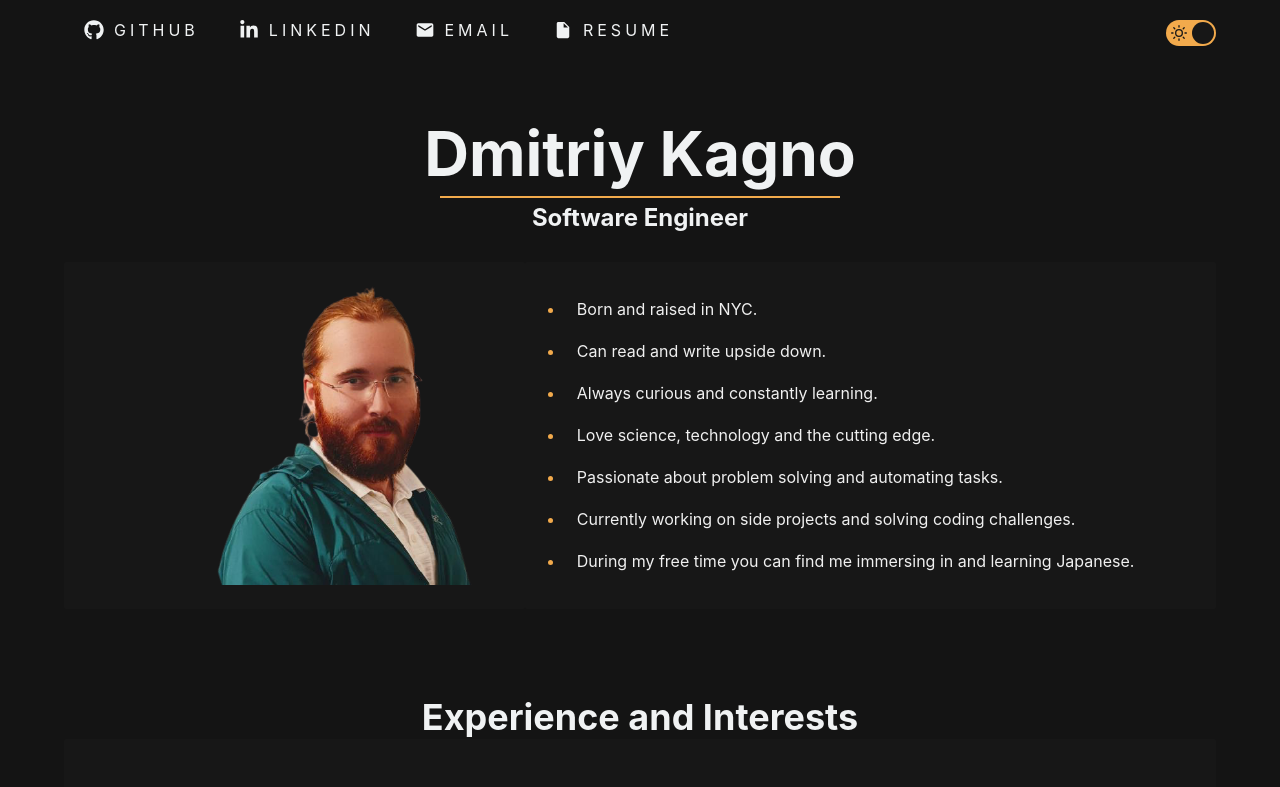
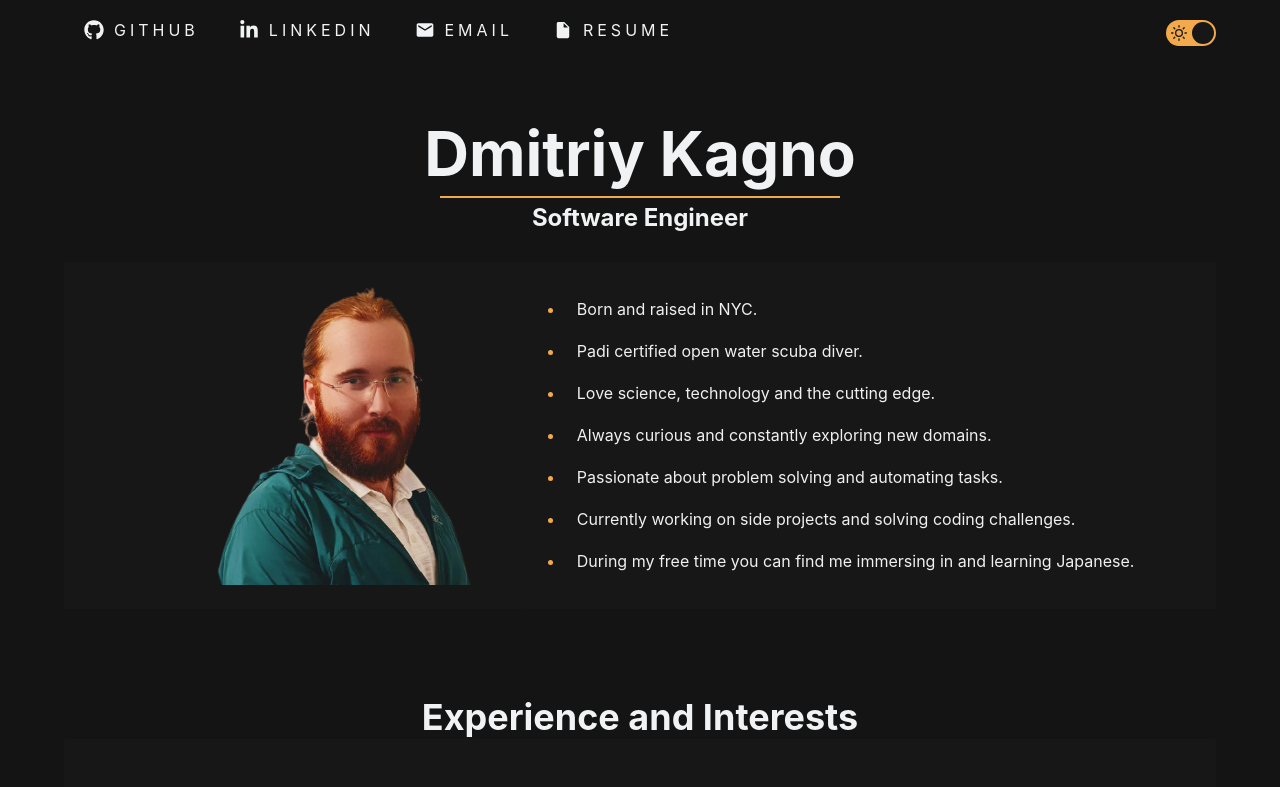
Before and after one commit to OrangeRed/OrangeRed, a React (Create React App) app: page / in a window 1280 px wide. Shown: the top 787 px of the page. Built offline with nearby package versions, Linux system fonts and the light colour scheme.

Commit message:
changed about me

```diff
--- a/src/Data.js
+++ b/src/Data.js
@@ -1,81 +1,87 @@
-import { FaGithub, FaLinkedinIn, FaPencilAlt, FaCode, FaBookmark } from 'react-icons/fa';
-import { MdEmail } from 'react-icons/md';
-import { IoMdDocument } from 'react-icons/io';
+import {
+  FaGithub,
+  FaLinkedinIn,
+  FaPencilAlt,
+  FaCode,
+  FaBookmark,
+} from "react-icons/fa";
+import { MdEmail } from "react-icons/md";
+import { IoMdDocument } from "react-icons/io";
 
 export const socialLinks = [
   {
     title: "Github",
     icon: FaGithub,
-    url: "https://github.com/OrangeRed"
+    url: "https://github.com/OrangeRed",
   },
   {
     title: "LinkedIn",
     icon: FaLinkedinIn,
-    url: "https://www.linkedin.com/in/dmitriy-kagno/"
+    url: "https://www.linkedin.com/in/dmitriy-kagno/",
   },
   {
     title: "Email",
     icon: MdEmail,
-    url: "mailto:Kagno.Dmitriy@gmail.com"
+    url: "mailto:Kagno.Dmitriy@gmail.com",
   },
   {
     title: "Resume",
     icon: IoMdDocument,
-    url: "http://DmitriyKagno.me/images/Resume_Dmitriy_Kagno.pdf"
-  }
-]
+    url: "http://DmitriyKagno.me/images/Resume_Dmitriy_Kagno.pdf",
+  },
+];
 
 export const about = {
   title: "Dmitriy Kagno",
   image: {
-      source: './images/profile.png',
-      description: 'profile'
+    source: "./images/profile.png",
+    description: "profile",
   },
   description: [
-    'Born and raised in NYC.',
-    'Can read and write upside down.',
-    'Always curious and constantly learning.',
-    'Love science, technology and the cutting edge.',
-    'Passionate about problem solving and automating tasks.',
-    'Currently working on side projects and solving coding challenges.',
-    'During my free time you can find me immersing in and learning Japanese.'
-  ]
-}
+    "Born and raised in NYC.",
+    "Padi certified open water scuba diver.",
+    "Love science, technology and the cutting edge.",
+    "Always curious and constantly exploring new domains.",
+    "Passionate about problem solving and automating tasks.",
+    "Currently working on side projects and solving coding challenges.",
+    "During my free time you can find me immersing in and learning Japanese.",
+  ],
+};
 
 export const interests = [
   {
     icon: FaPencilAlt,
-    description: 'iOS, Android and Web App Design'
+    description: "iOS, Android and Web App Design",
   },
   {
     icon: FaCode,
-    description: 'Software Development and Lifecycle'
+    description: "Software Development and Lifecycle",
   },
   {
     icon: FaBookmark,
-    description: 'Agile and Project Management'
-  }
-]
+    description: "Agile and Project Management",
+  },
+];
 
 export const projects = [
   {
     title: "Image OCR Translator",
     url: "https://github.com/OrangeRed/image-ocr-translator",
     description: [
-      'Allows users to extract words from images using OCR technology.',
-      'Uses Google Translate API to serve translations of extracted words.',
-      'React web application with Nodejs backend to handle server calls.',
-      'Front end designed using React Material UI and styled-components.',
-    ]
+      "Allows users to extract words from images using OCR technology.",
+      "Uses Google Translate API to serve translations of extracted words.",
+      "React web application with Nodejs backend to handle server calls.",
+      "Front end designed using React Material UI and styled-components.",
+    ],
   },
   {
     title: "Twenty Four",
     url: "https://github.com/OrangeRed/TwentyFour",
     description: [
-      'Enables users to endlessly practice arithmetic with random number generation.',
-      'Uses backtracking to ensure solutions are straightforward and open-ended.',
-      'Built to be accessible on almost any device, computer or mobile.',
-      'Simple Javascript and CSS application hosted on Github.',
-    ]
+      "Enables users to endlessly practice arithmetic with random number generation.",
+      "Uses backtracking to ensure solutions are straightforward and open-ended.",
+      "Built to be accessible on almost any device, computer or mobile.",
+      "Simple Javascript and CSS application hosted on Github.",
+    ],
   },
-]
+];
```
